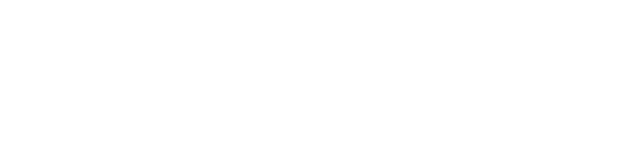
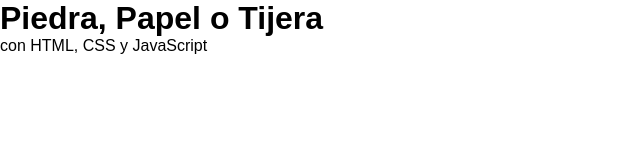
Before and after one commit to lucas29951/piedra-papel-tijera, a plain HTML site: page index.html in a window 1280 px wide. Shown: the whole page, without its empty margins (0-640 px from the left). Drawn offline with Linux system fonts and the light colour scheme.

Commit message:
Cabezera añadida a la pagina

```diff
--- a/index.html
+++ b/index.html
@@ -4,10 +4,14 @@
         <meta charset="utf-8">
         <meta http-equiv="X-UA-Compatible" content="IE=edge">
         <meta name="viewport" content="width=device-width, initial-scale=1.0">
-        <title></title>
+        <title>PPT Web</title>
         <link rel="stylesheet" href="./style.css">
     </head>
     <body>
+        <header>
+            <h1>Piedra, Papel o Tijera</h1>
+            <p>con HTML, CSS y JavaScript</p>
+        </header>
 
         <script src="./script.js"></script>
     </body>
```
